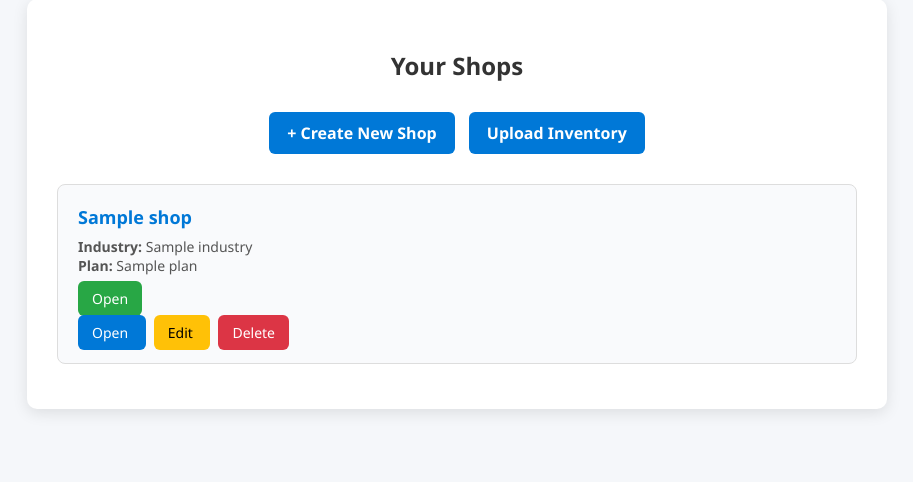
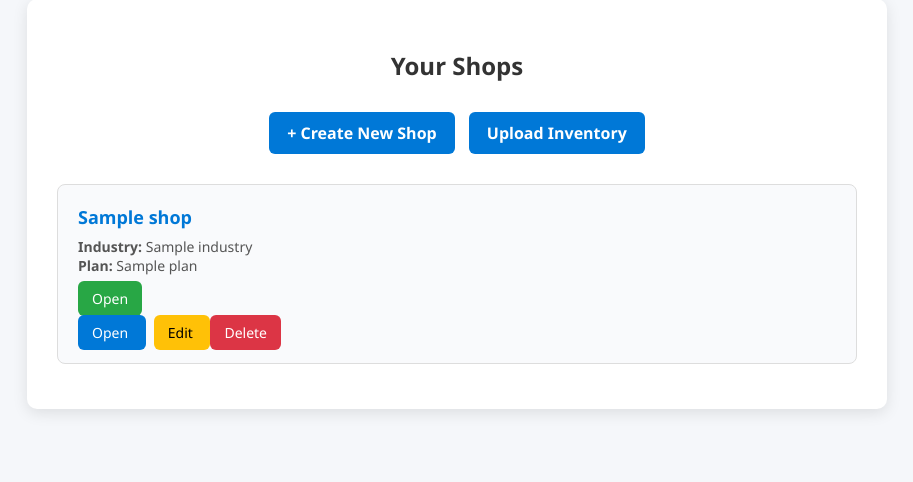
Before and after one commit to Danish11150/Ai-salesman, a Flask app: template website/templates/my_shops.html in a window 1280 px wide. Shown: the part 51-533 px from the top of the page, without its empty margins (183-1096 px from the left). Run offline with Flask 3, Linux system fonts and the light colour scheme; the template is opened without the code that fills it: most values are stand-ins (such as "Sample title", 1, 10 or a date in 2020).

Commit message:
Fix delete button HTML formatting

```diff
--- a/website/templates/my_shops.html
+++ b/website/templates/my_shops.html
@@ -118,9 +118,9 @@
     </a>
 
                  <a href="/delete_shop?shop_id={{ shop.id }}"
-       style="background:#dc3545; color:white; padding:8px 14px; border-radius:6px; text-decoration:none; margin-left:8px;">
-       Delete
-    </a>
+   style="background:#dc3545; color:white; padding:8px 14px; border-radius:6px; text-decoration:none;">
+   Delete
+                 </a>
             </div>
 
         </div>
```
